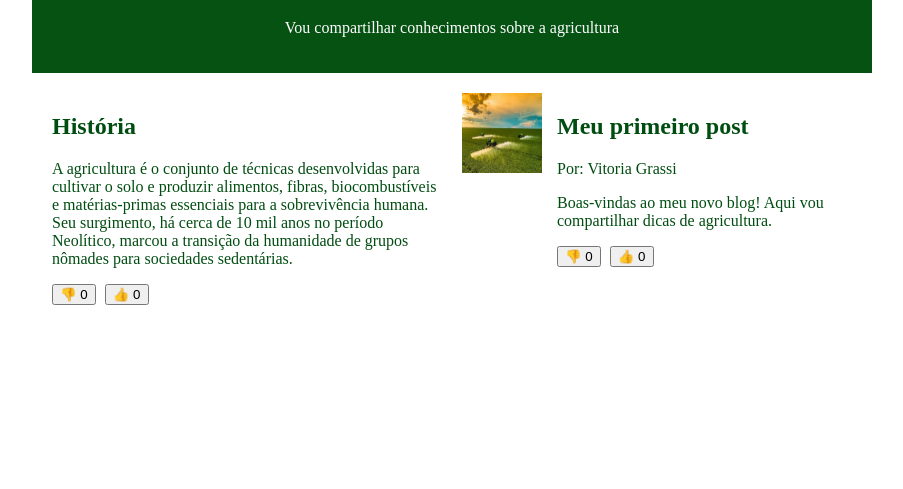
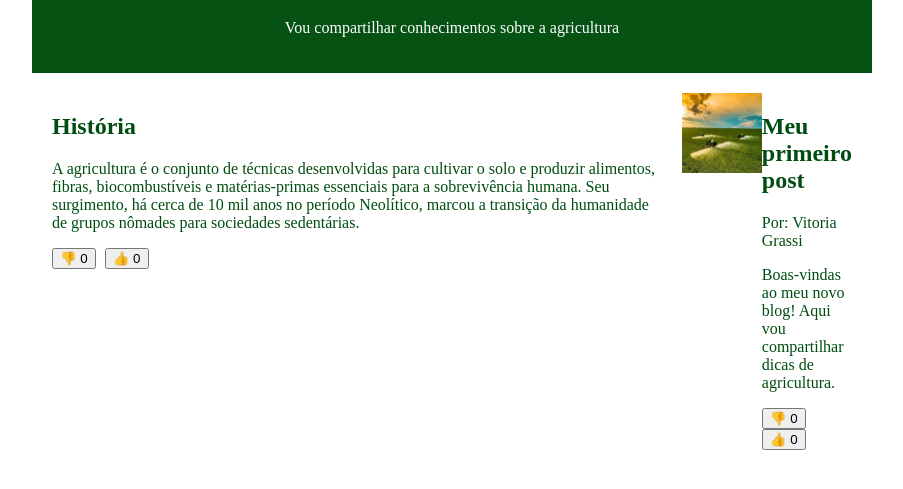
Before and after one commit to vitoriagrassileao-cmd/vscode-vitoria, a plain HTML site: page index.html in a window 1280 px wide. Shown: the part 89-578 px from the top of the page, without its empty margins (188-1091 px from the left). Drawn offline with Linux system fonts and the light colour scheme.

Commit message:
atualizacaooooo

```diff
--- a/index.html
+++ b/index.html
@@ -25,16 +25,15 @@
       padding: 20px;
     }
 
-    article {
+          article{
       display: flex;
-      gap: 15px;
-      flex: 1;
     }
-
-    img {
+        img {
       width: 80px;
       height: 80px;
     }
+
+
 
     button {
       cursor: pointer;
```
